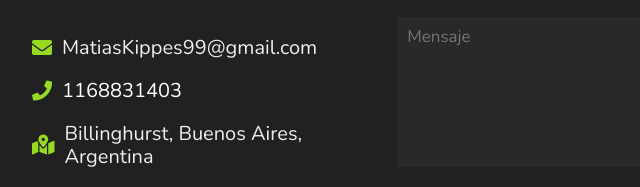
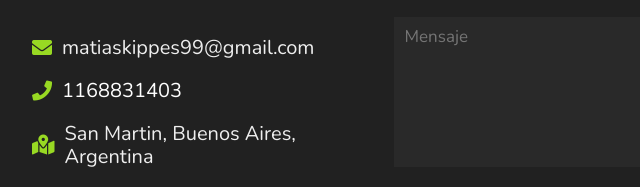
Before and after one commit to matiaskippes/Portfolio, a plain HTML site: page index.html in a window 1280 px wide. Shown: the part 3582-3769 px from the top of the page, 368-1008 px from the left. Drawn offline with nearby package versions, Linux system fonts and the light colour scheme.

Commit message:
ubicacion, facultad y email

```diff
--- a/index.html
+++ b/index.html
@@ -103,7 +103,7 @@
                 <div class="box">
                     <i class="fas fa-graduation-cap"></i>
                     <span>Actual</span>
-                    <h3>UNTREF – Licenciatura en Informatica</h3>
+                    <h3>UNAHUR – Licenciatura en Informatica</h3>
                     <p>Los licenciados en Informatica diseñan y desarrollan sistemas de ingeniería. Trabajan en el sistema completo y pueden estar implicados en todos los aspectos del diseño, desarrollo, integración y fabricación.</p>
                 </div>
             </div>
@@ -137,9 +137,9 @@
                 <div class="content">
                     <h3 class="title">Informacion de contacto</h3>
                     <div class="info">
-                        <h3><i class="fas fa-envelope"></i>MatiasKippes99@gmail.com</h3>
+                        <h3><i class="fas fa-envelope"></i>matiaskippes99@gmail.com</h3>
                         <h3><i class="fas fa-phone"></i> <a class="info__link" href="https://wa.me/+541168831403">1168831403</a></h3>
-                        <h3><i class="fas fa-map-marked-alt"></i> Billinghurst, Buenos Aires, Argentina</h3>
+                        <h3><i class="fas fa-map-marked-alt"></i> San Martin, Buenos Aires, Argentina</h3>
                     </div>
                 </div>
                 <form class="form">
```
